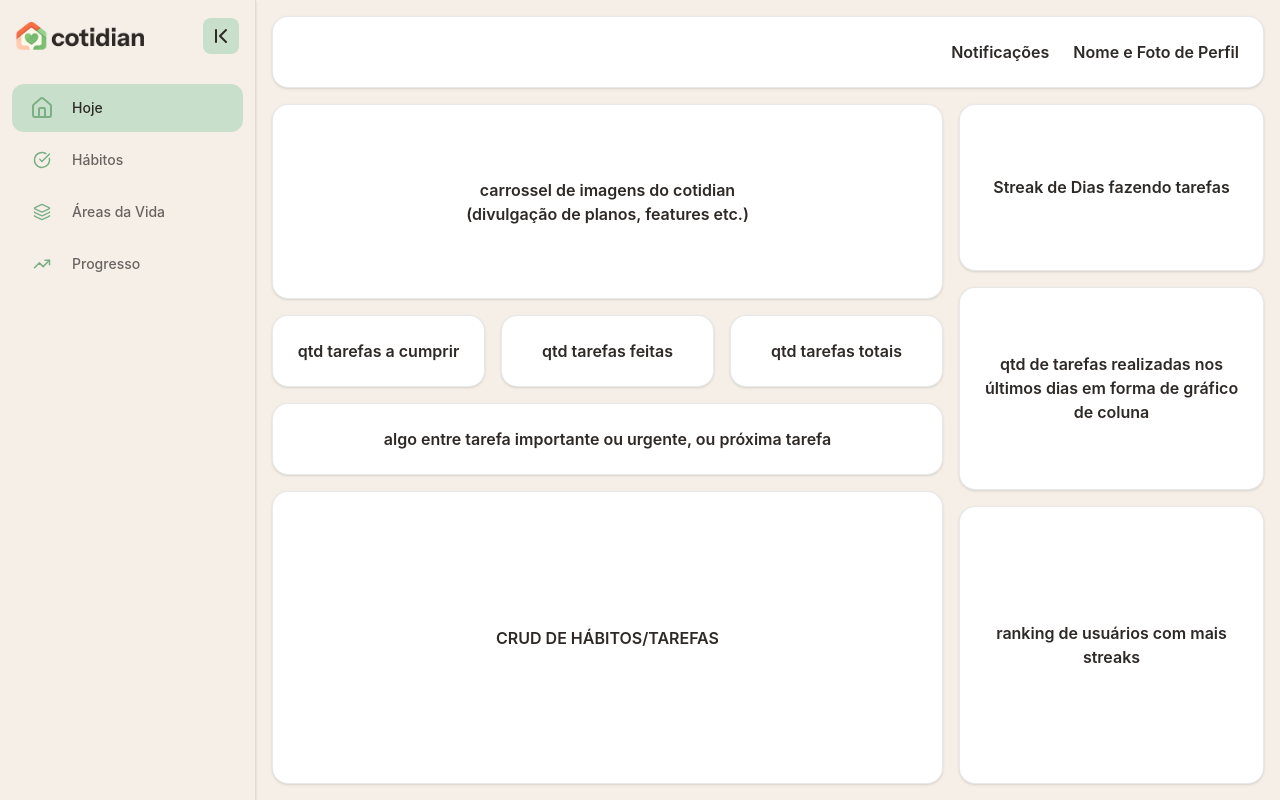
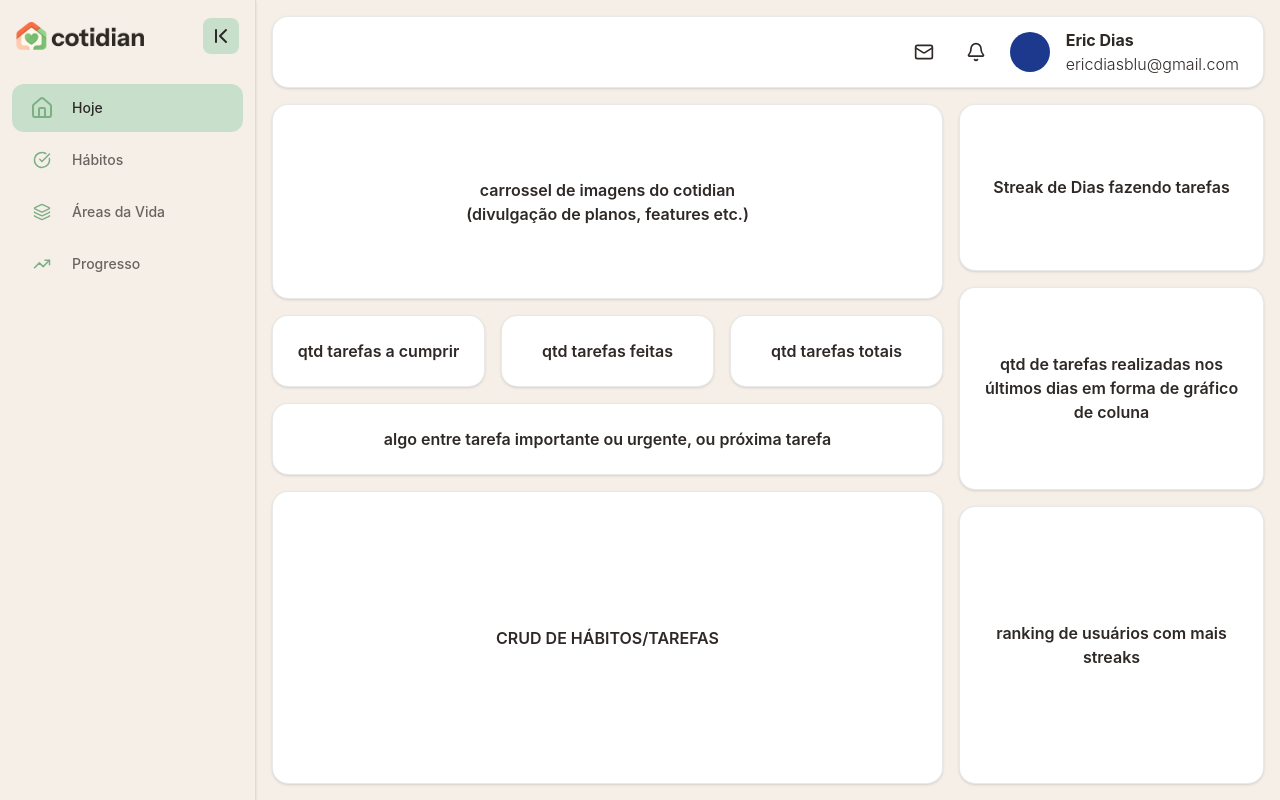
Before and after one commit to Max-Leal/cotidian, a React (Vite) app in the folder frontend/: page / in a window 1280 px wide. Built offline with nearby package versions, Linux system fonts and the light colour scheme.

Commit message:
feat: add HeaderSection component to HomePage for improved layout

```diff
--- /dev/null
+++ b/frontend/src/components/home/HeaderSection.tsx
@@ -0,0 +1,19 @@
+import { Bell, Mail } from "lucide-react";
+
+export const HeaderSection = () => {
+  return (
+    <header className="flex min-h-18 items-center justify-end gap-6 rounded-2xl border border-text/10 bg-white px-6 shadow-sm">
+      <div className="flex gap-8">
+        <Mail size={20} />
+        <Bell size={20} />
+      </div>
+      <div className="flex justify-center items-center gap-4 ">
+        <div className="bg-blue-900 h-10 w-10 rounded-full"></div>
+        <div>
+          <p className="font-bold">Eric Dias</p>
+          <p className="font-light">ericdiasblu@gmail.com</p>
+        </div>
+      </div>
+    </header>
+  );
+};
--- a/frontend/src/pages/Home/index.tsx
+++ b/frontend/src/pages/Home/index.tsx
@@ -1,5 +1,6 @@
 import { CheckCircle, Home, Layers, TrendingUp } from "lucide-react";
 import Sidebar, { SidebarItem } from "../../components/layout/Sidebar";
+import { HeaderSection } from "../../components/home/HeaderSection";
 
 const HomePage = () => {
   return (
@@ -13,10 +14,7 @@ const HomePage = () => {
 
       <main className="flex-1 p-4">
         <div className="flex min-h-[calc(100vh-2rem)] flex-col gap-4">
-          <header className="flex min-h-18 items-center justify-end gap-6 rounded-2xl border border-text/10 bg-white px-6 shadow-sm">
-            <p className="font-semibold">Notificações</p>
-            <p className="font-semibold">Nome e Foto de Perfil</p>
-          </header>
+          <HeaderSection />
 
           <div className="grid flex-1 gap-4 lg:grid-cols-[minmax(0,2.2fr)_minmax(280px,1fr)]">
             <section className="grid gap-4 lg:grid-rows-[minmax(180px,1.2fr)_72px_72px_minmax(260px,1.8fr)]">
```
